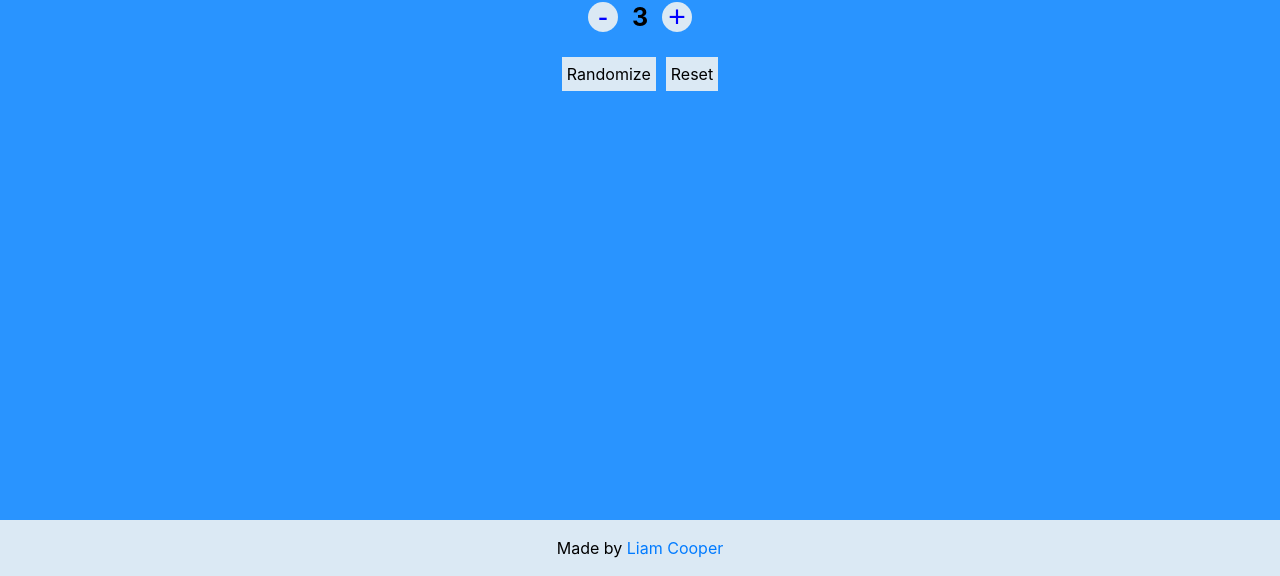
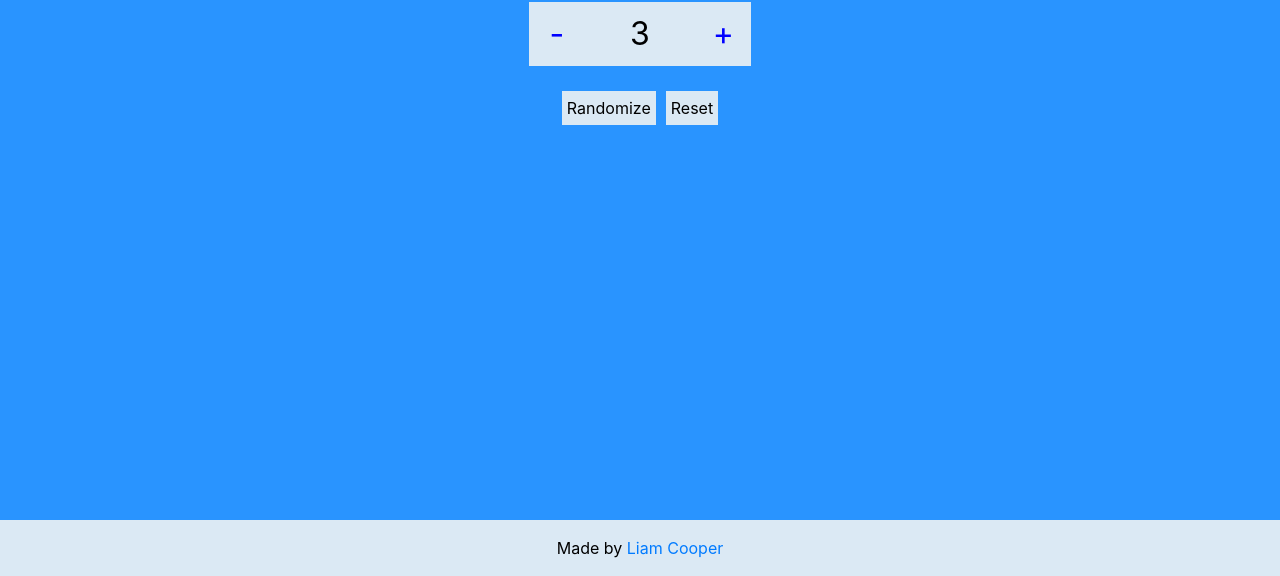
Before and after one commit to LiamCooper27/random-team-gen, a plain HTML site: page index.html in a window 1280 px wide. Shown: the part 224-800 px from the top of the page. Drawn offline with nearby package versions, Linux system fonts and the light colour scheme.

Commit message:
changing style for team amount selection

```diff
--- a/index.html
+++ b/index.html
@@ -27,11 +27,12 @@
 
         <ul class="person-list" id="persons"></ul>
 
+        <h2>Select Amount of Teams (1-10):</h2>
+
         <div class="team-amount">
-            <h2>Select Amount of Teams (1-10):</h2>
-            <span class="minus">-</span>
+            <button class="minus">-</button>
             <input type="number" class="count" name="qty" value="3">
-            <span class="plus">+</span>
+            <button class="plus">+</button>
         </div>
 
         <div class="btn-group">
--- a/main.css
+++ b/main.css
@@ -171,17 +171,24 @@ footer p {
 
 /* input spinner style */
 
+.team-amount {
+    display: flex;
+    justify-content: center;
+	align-items: center;
+}
+
+.team-amount button,
+.team-amount input {
+    padding: 0.5rem;
+	font-size: 2rem;
+	border: none;
+}
+
 .team-amount .count {
     color: #000;
-    background: none;
-    display: inline-block;
-    vertical-align: top;
-    font-size: 25px;
-    font-weight: 700;
-    line-height: 30px;
-    padding: 0 2px;
-    min-width: 35px;
+    background: #dbe9f4;
     text-align: center;
+    width: 10%;
 }
 
 .team-amount .plus {
@@ -190,27 +197,18 @@ footer p {
 	cursor: pointer;
     transition: all 0.3s ease;
     cursor: pointer;
-    display: inline-block;
-    vertical-align: top;
-    width: 30px;
-    height: 30px;
-    font: 30px/1 Arial,sans-serif;
     text-align: center;
-    border-radius: 50%;
+    width: 5%;
 }
 
 .team-amount .minus {
     color: blue;
     background: #dbe9f4;
+	cursor: pointer;
+    transition: all 0.3s ease;
     cursor: pointer;
-    display: inline-block;
-    vertical-align: top;
-    width: 30px;
-    height: 30px;
-    font: 30px/1 Arial,sans-serif;
     text-align: center;
-    border-radius: 50%;
-    background-clip: padding-box;
+    width: 5%;
 }
 
 .minus:hover{
```
